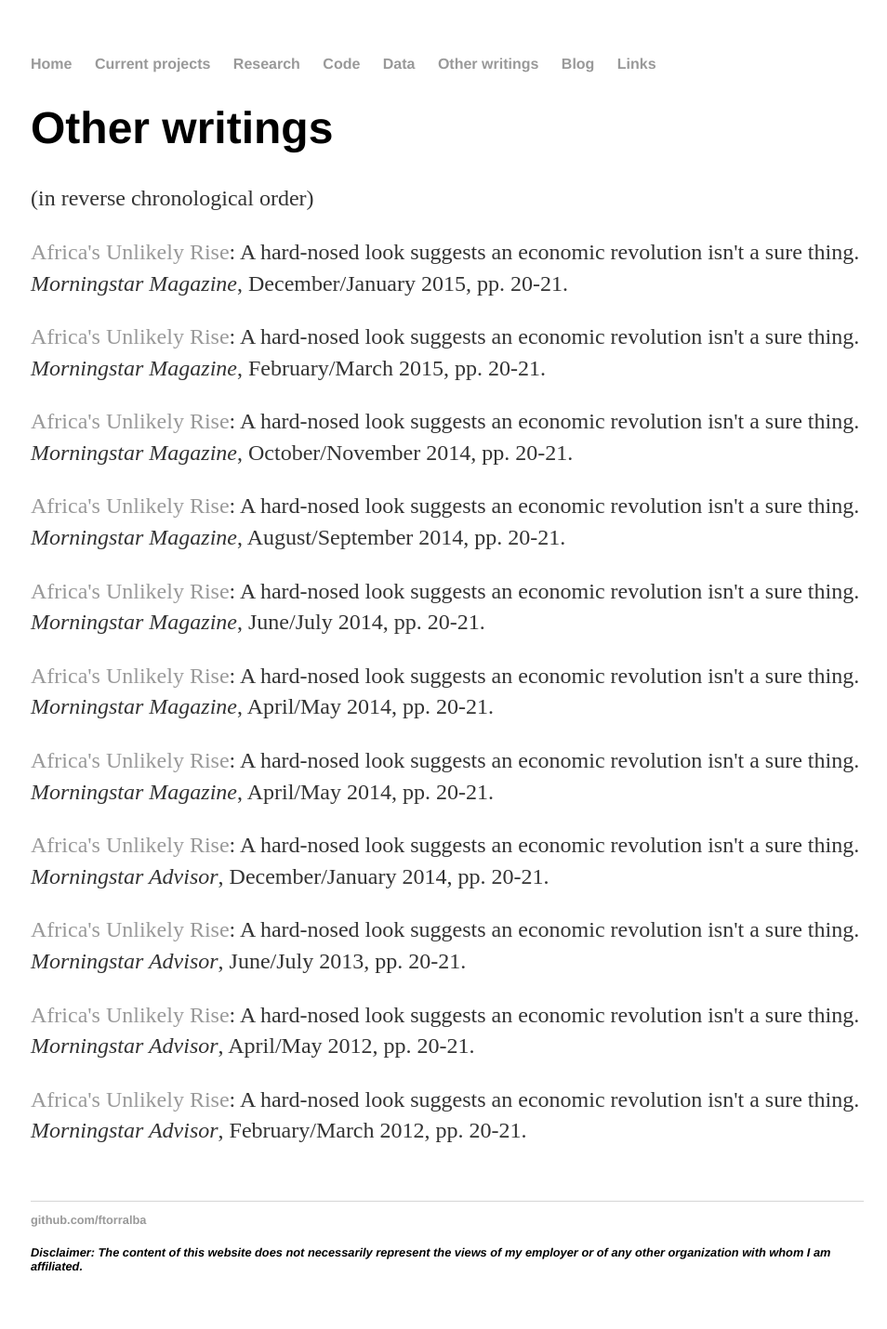
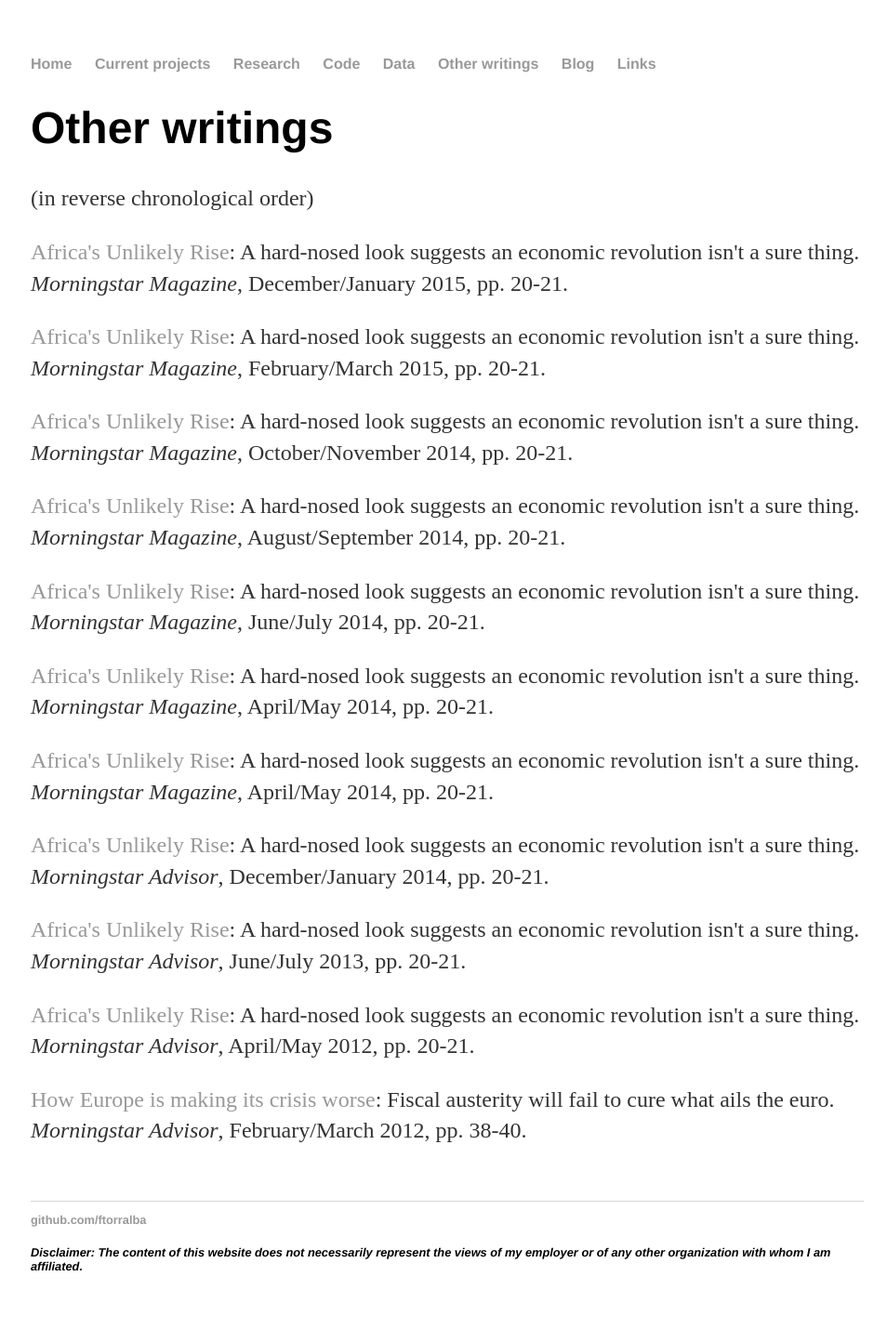
Before and after one commit to ftorralba/ftorralba.github.io, a Jekyll site: the page built from otherwritings.html, in a window 1280 px wide. Shown: the whole page at 93% size, without its empty margins (159-1113 px from the left). Built offline with Jekyll 4.4.1, drawn with Linux system fonts in a browser that asks for light colours.

Commit message:
Update otherwritings.html

```diff
--- a/otherwritings.html
+++ b/otherwritings.html
@@ -38,8 +38,8 @@
 	<a style='font-size: 1em;' href="Morningstar_Advisor_20120405_4953.pdf" download="Morningstar_Advisor_20120405_4953.pdf">Africa's Unlikely Rise</a>:
 	A hard-nosed look suggests an economic revolution isn't a sure thing. <em>Morningstar Advisor</em>, April/May 2012, pp. 20-21.
 	<p>
-	<a style='font-size: 1em;' href="Morningstar_Advisor_20120203_3840.pdf" download="Morningstar_Advisor_20120203_3840.pdf">Africa's Unlikely Rise</a>:
-	A hard-nosed look suggests an economic revolution isn't a sure thing. <em>Morningstar Advisor</em>, February/March 2012, pp. 20-21.
+	<a style='font-size: 1em;' href="Morningstar_Advisor_20120203_3840.pdf" download="Morningstar_Advisor_20120203_3840.pdf">How Europe is making its crisis worse</a>:
+	Fiscal austerity will fail to cure what ails the euro. <em>Morningstar Advisor</em>, February/March 2012, pp. 38-40.
 	<br />
 	<br />
 
```
